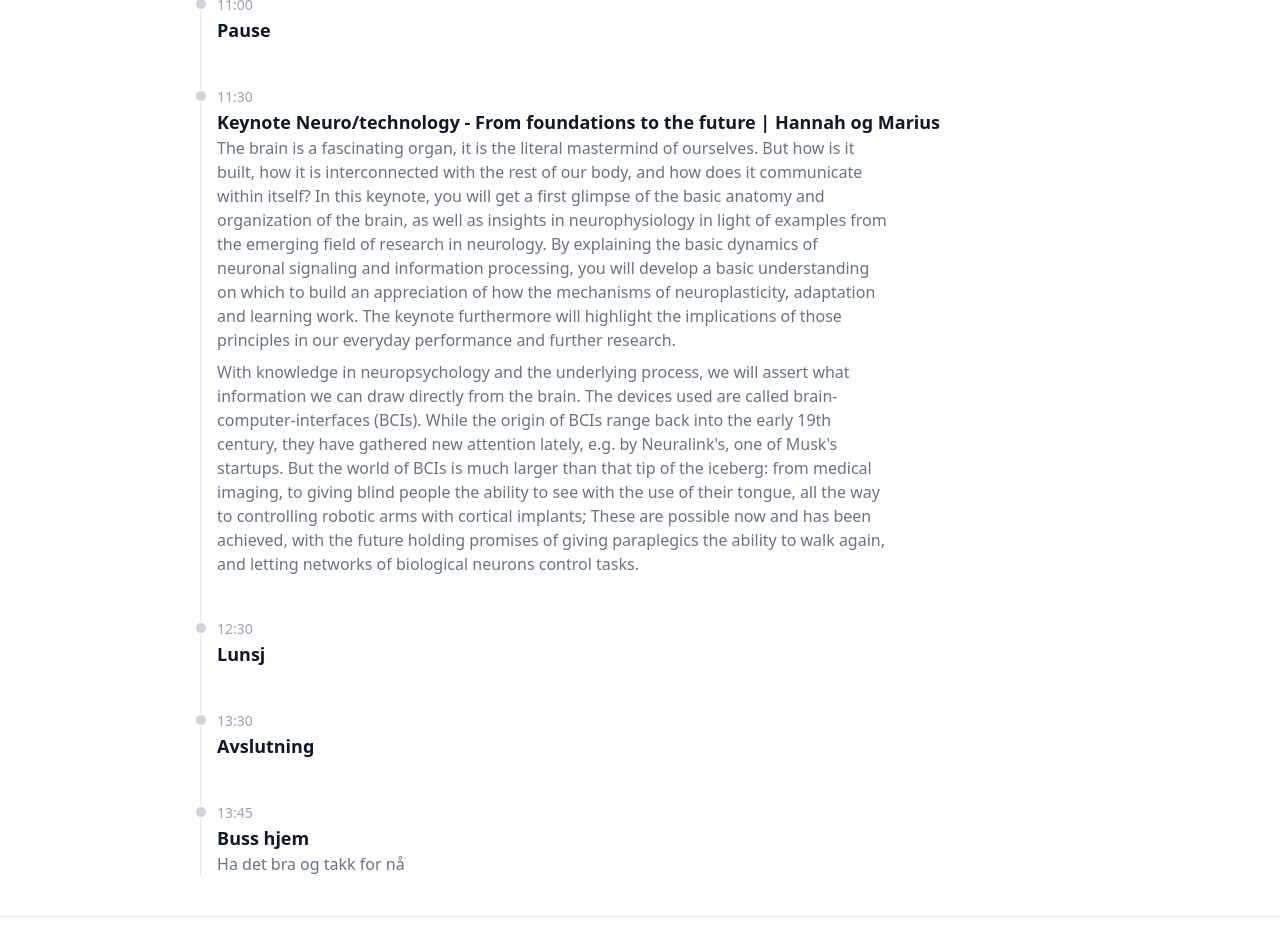
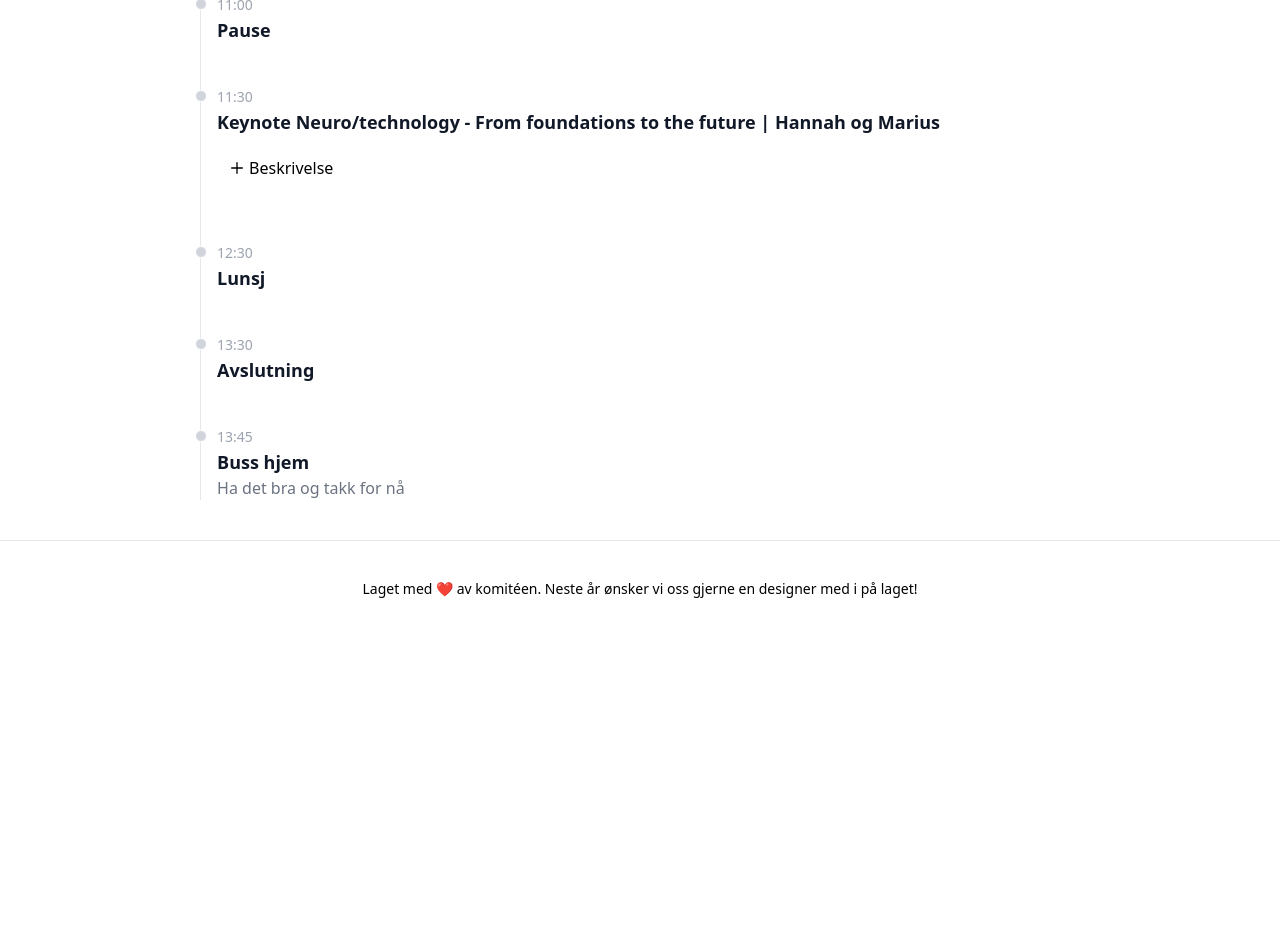
Before and after one commit to miles-no/camp-flam, a Next.js app: page / in a window 1280 px wide. Shown: the part 2880-3813 px from the top of the page. After the commit the page ends 3516 px from the top, so only its background shows below. Built offline with nearby package versions, Linux system fonts and the light colour scheme.

Commit message:
🚸 Skjul og vis beskrivelse

```diff
--- /dev/null
+++ b/components/KeynoteDescription.tsx
@@ -0,0 +1,64 @@
+import { Disclosure } from '@headlessui/react'
+import { XIcon, PlusIcon } from '@heroicons/react/outline'
+import TimelineDescription from 'components/TimelineDescription'
+
+export default function KeynoteDescription() {
+  return (
+    <Disclosure as="nav" className="dark:bg-gray-800">
+      {({ open }) => (
+        <>
+          <div>
+            <div className="relative flex h-16 items-center justify-between">
+              <div className="absolute inset-y-0 left-0 flex items-center ">
+                {/* Mobile menu button*/}
+                <Disclosure.Button className="inline-flex items-center justify-center rounded-md p-2   focus:outline-none focus:ring-2 focus:ring-inset focus:ring-white">
+                  <span className="sr-only">Vis detaljer</span>
+                  {open ? (
+                    <XIcon className="block h-4 w-6" aria-hidden="true" />
+                  ) : (
+                    <PlusIcon className="block h-4 w-6" aria-hidden="true" />
+                  )}
+                  Beskrivelse
+                </Disclosure.Button>
+              </div>
+            </div>
+          </div>
+
+          <Disclosure.Panel className="sm:hidden">
+            <div className="space-y-1 px-2 pt-2 pb-3">
+              <TimelineDescription>
+                The brain is a fascinating organ, it is the literal mastermind
+                of ourselves. But how is it built, how it is interconnected with
+                the rest of our body, and how does it communicate within itself?
+                In this keynote, you will get a first glimpse of the basic
+                anatomy and organization of the brain, as well as insights in
+                neurophysiology in light of examples from the emerging field of
+                research in neurology. By explaining the basic dynamics of
+                neuronal signaling and information processing, you will develop
+                a basic understanding on which to build an appreciation of how
+                the mechanisms of neuroplasticity, adaptation and learning work.
+                The keynote furthermore will highlight the implications of those
+                principles in our everyday performance and further research.
+              </TimelineDescription>
+              <TimelineDescription>
+                With knowledge in neuropsychology and the underlying process, we
+                will assert what information we can draw directly from the
+                brain. The devices used are called brain-computer-interfaces
+                (BCIs). While the origin of BCIs range back into the early 19th
+                century, they have gathered new attention lately, e.g. by
+                Neuralink's, one of Musk's startups. But the world of BCIs is
+                much larger than that tip of the iceberg: from medical imaging,
+                to giving blind people the ability to see with the use of their
+                tongue, all the way to controlling robotic arms with cortical
+                implants; These are possible now and has been achieved, with the
+                future holding promises of giving paraplegics the ability to
+                walk again, and letting networks of biological neurons control
+                tasks.
+              </TimelineDescription>
+            </div>
+          </Disclosure.Panel>
+        </>
+      )}
+    </Disclosure>
+  )
+}
--- a/pages/index.tsx
+++ b/pages/index.tsx
@@ -7,6 +7,7 @@ import TimelineItem from 'components/TimelineItem'
 import Navbar from '../components/Navbar'
 import SocialActivities from '../components/SocialActivities'
 import Tracks from '../components/Tracks'
+import KeynoteDescription from '../components/KeynoteDescription'
 
 const Home: NextPage = () => {
   return (
@@ -145,36 +146,9 @@ const Home: NextPage = () => {
                 Keynote Neuro/technology - From foundations to the future |
                 <span className=""> Hannah og Marius</span>
               </TimelineHeader>
-              <TimelineDescription>
-                The brain is a fascinating organ, it is the literal mastermind
-                of ourselves. But how is it built, how it is interconnected with
-                the rest of our body, and how does it communicate within itself?
-                In this keynote, you will get a first glimpse of the basic
-                anatomy and organization of the brain, as well as insights in
-                neurophysiology in light of examples from the emerging field of
-                research in neurology. By explaining the basic dynamics of
-                neuronal signaling and information processing, you will develop
-                a basic understanding on which to build an appreciation of how
-                the mechanisms of neuroplasticity, adaptation and learning work.
-                The keynote furthermore will highlight the implications of those
-                principles in our everyday performance and further research.
-              </TimelineDescription>
-              <TimelineDescription>
-                With knowledge in neuropsychology and the underlying process, we
-                will assert what information we can draw directly from the
-                brain. The devices used are called brain-computer-interfaces
-                (BCIs). While the origin of BCIs range back into the early 19th
-                century, they have gathered new attention lately, e.g. by
-                Neuralink's, one of Musk's startups. But the world of BCIs is
-                much larger than that tip of the iceberg: from medical imaging,
-                to giving blind people the ability to see with the use of their
-                tongue, all the way to controlling robotic arms with cortical
-                implants; These are possible now and has been achieved, with the
-                future holding promises of giving paraplegics the ability to
-                walk again, and letting networks of biological neurons control
-                tasks.
-              </TimelineDescription>
+              <KeynoteDescription />
             </TimelineItem>
+
             <TimelineItem>
               <Time>12:30</Time>
               <TimelineHeader>Lunsj</TimelineHeader>
```
